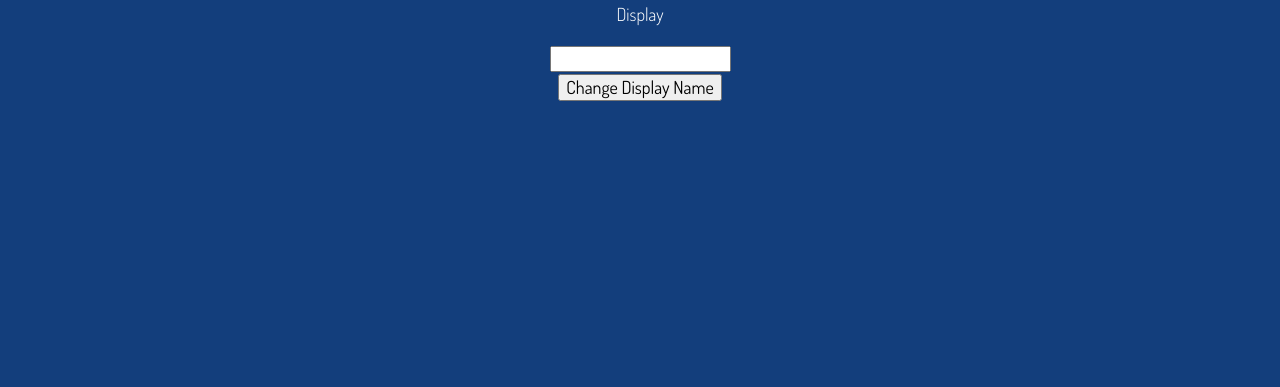
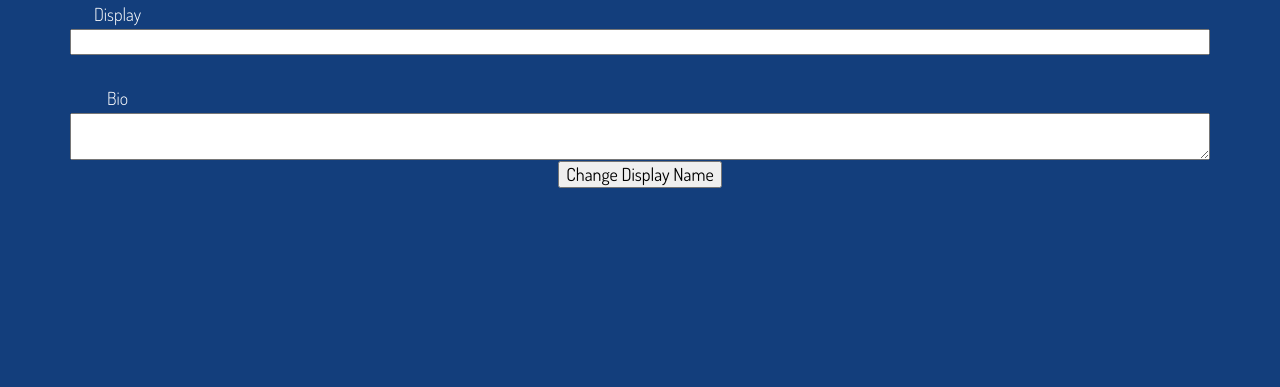
Before and after one commit to RocinRykor/SixthWorldSprawlWebsite, a Flask app: page /user/edit/ in a window 1280 px wide. Shown: the part 61-448 px from the top of the page. Run offline with Flask 3, Linux system fonts and the light colour scheme.

Commit message:
add user bio player block on characters page uses this bio

```diff
--- a/sixthworldsprawl/forms.py
+++ b/sixthworldsprawl/forms.py
@@ -29,6 +29,7 @@ class UserForm(FlaskForm):
 class EditUserForm(FlaskForm):
     name = StringField("Display", validators=[InputRequired(),
                                                Length(max=30)])
+    bio = TextAreaField("Bio", validators=[InputRequired(), Length(max=2048)])
     submit = SubmitField("Change Display Name")
 
 class CharacterForm(FlaskForm):
--- a/sixthworldsprawl/models.py
+++ b/sixthworldsprawl/models.py
@@ -14,6 +14,7 @@ class User(db.Model, UserMixin):
     | is_admin:      A boolean determining whether or not the user is an admin
     | authenticated: Whether or not the user has logged in.
     | display_name:  The name that will show up for the user in situations like player info
+    | bio:  A Short description of the player
     | characters:    Links a user to their characters
     """
 
@@ -23,6 +24,7 @@ class User(db.Model, UserMixin):
     is_admin = db.Column(db.Boolean, default=False)
     authenticated = db.Column(db.Boolean, default=False)
     display_name = db.Column(db.String(32))
+    bio = db.Column(db.String(2048))
     characters = db.relationship('Character', backref='user', lazy=True)
 
     def is_authenticated(self):
--- a/sixthworldsprawl/routes/user.py
+++ b/sixthworldsprawl/routes/user.py
@@ -19,7 +19,9 @@ def edit_user():
 
     # Get the form data
     name = form.name.data
+    bio = form.bio.data
 
     current_user.display_name = name
+    current_user.bio = bio
     db.session.commit()
     return redirect("/")
--- a/sixthworldsprawl/templates/public/characters/partials/player_block_list.html
+++ b/sixthworldsprawl/templates/public/characters/partials/player_block_list.html
@@ -2,10 +2,7 @@
 
 <div class="player-block">
     <p class="player-block__title">{{player.username}}</p>
-    <p class="player-block__description">
-        Lorem ipsum dolor sit amet, consectetur adipiscing elit, sed do eiusmod
-        tempor incididunt ut labore et dolore magna aliqua.
-    </p>
+    <p class="player-block__description">{{player.bio}}</p>
     <div class="player-block__character-card-list container">
         <div class="row">
             {% for character in player.characters %} {% with character=character
--- a/sixthworldsprawl/templates/public/users/edituser.html
+++ b/sixthworldsprawl/templates/public/users/edituser.html
@@ -1,13 +1,18 @@
 <!DOCTYPE html>
 {% extends "public/partials/base.html" %} {% block main %}
 
-<form action="/user/edit/" id="edituser" name="edituser" method="post">
-    {{form.csrf_token}}
-    <div class="wtform_field">
-        <p>{{form.name.label}}</p>
-        {{form.name}}
-    </div>
+<div class="container">
+    <form action="/user/edit/" id="edituser" name="edituser" method="post">
+        {{form.csrf_token}}
+        <div class="wtform_field row">
+            {{form.name.label(class_="col-1")}} {{form.name}}
+        </div>
+        <br />
+        <div class="wtform_field row">
+            {{form.bio.label(class_="col-1")}} {{form.bio}}
+        </div>
         {{form.submit}}
-</form>
+    </form>
+</div>
 
 {% endblock %}
```
Also changed, not shown: migrations/versions/71c5202de0d7_add_user_bio.py (added, +28 -0 lines).
